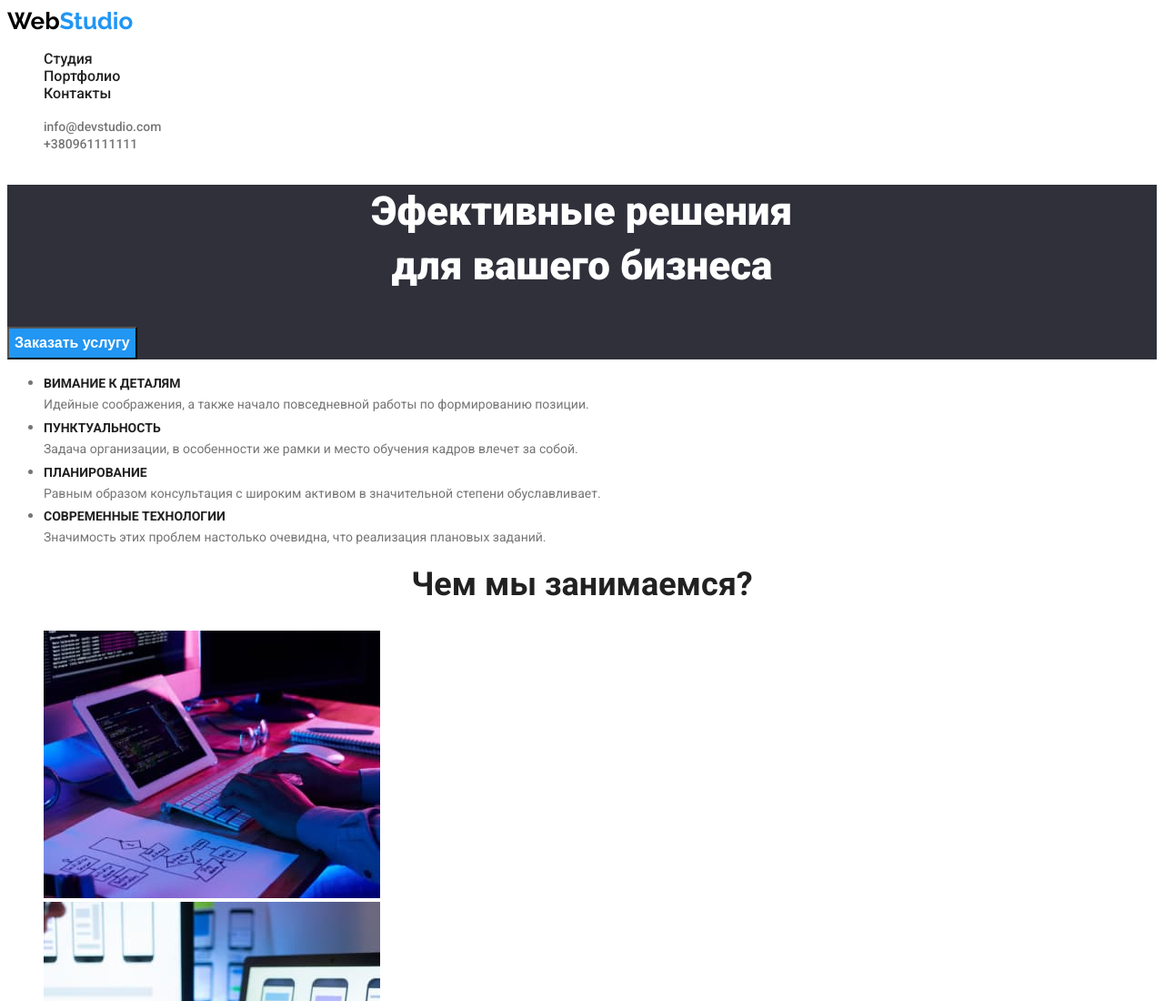
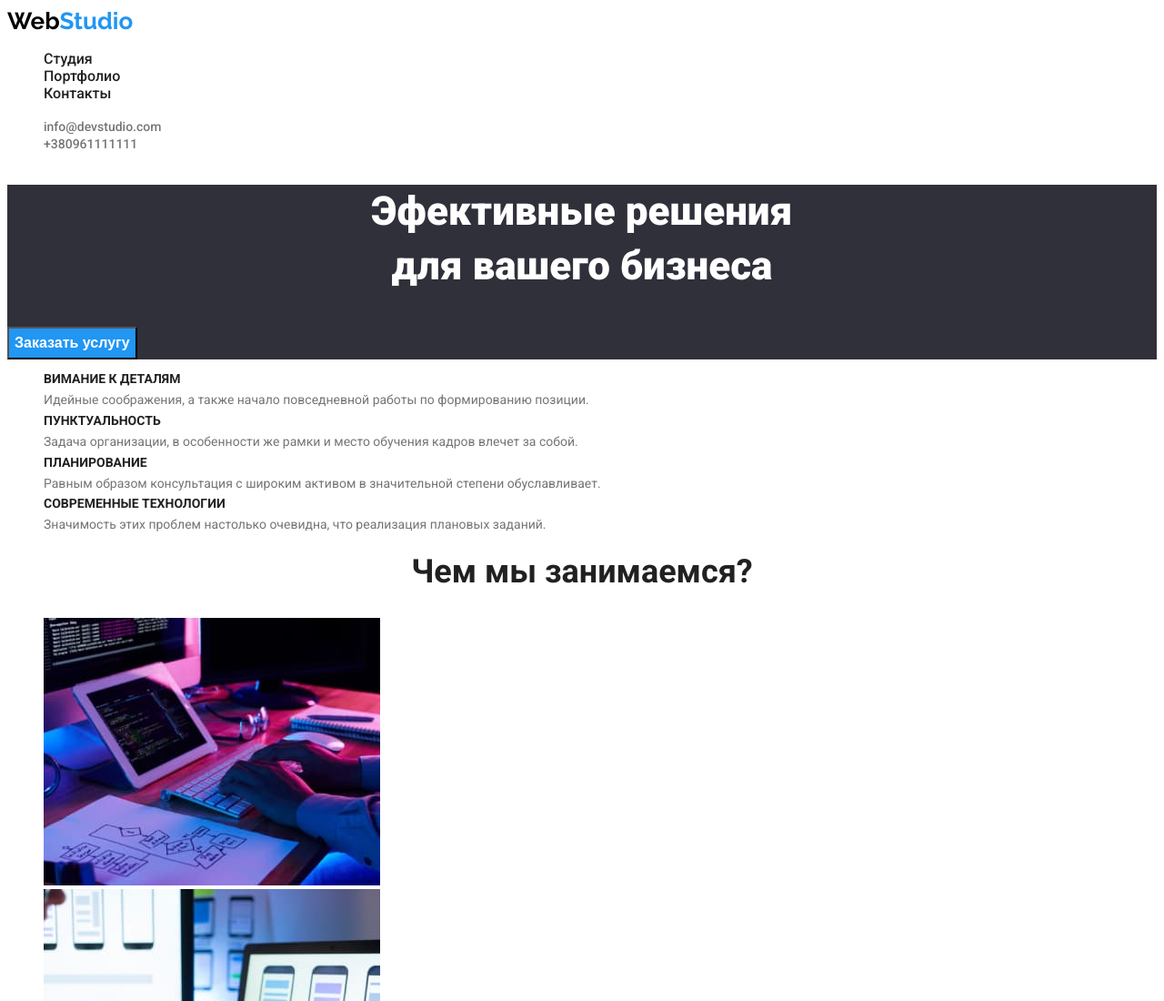
Before and after one commit to Eljasz/goit-markup-hw-02, a plain HTML site: page index.html in a window 1280 px wide. Shown: the top 1100 px of the page at 91% size. Drawn offline with Linux system fonts and the light colour scheme.

Commit message:
returned to the last version

```diff
--- a/index.html
+++ b/index.html
@@ -42,10 +42,10 @@
       <!-- преимущества -->
       <section class="section">
         <h2 hidden class="section-title">Наши преимущества</h2>
-        <ul>
+        <ul class="feature-list list">
           <li>
             <h3 class="feature-title">ВИМАНИЕ К ДЕТАЛЯМ</h3>
-            <p class="feature-list list">
+            <p>
               Идейные соображения, а также начало повседневной работы по
               формированию позиции.
             </p>
@@ -53,7 +53,7 @@
 
           <li>
             <h3 class="feature-title">ПУНКТУАЛЬНОСТЬ</h3>
-            <p class="feature-list list">
+            <p>
               Задача организации, в особенности же рамки и место обучения кадров
               влечет за собой.
             </p>
@@ -61,7 +61,7 @@
 
           <li>
             <h3 class="feature-title">ПЛАНИРОВАНИЕ</h3>
-            <p class="feature-list list">
+            <p>
               Равным образом консультация с широким активом в значительной
               степени обуславливает.
             </p>
@@ -69,7 +69,7 @@
 
           <li>
             <h3 class="feature-title">СОВРЕМЕННЫЕ ТЕХНОЛОГИИ</h3>
-            <p class="feature-list list">
+            <p>
               Значимость этих проблем настолько очевидна, что реализация
               плановых заданий.
             </p>
```
